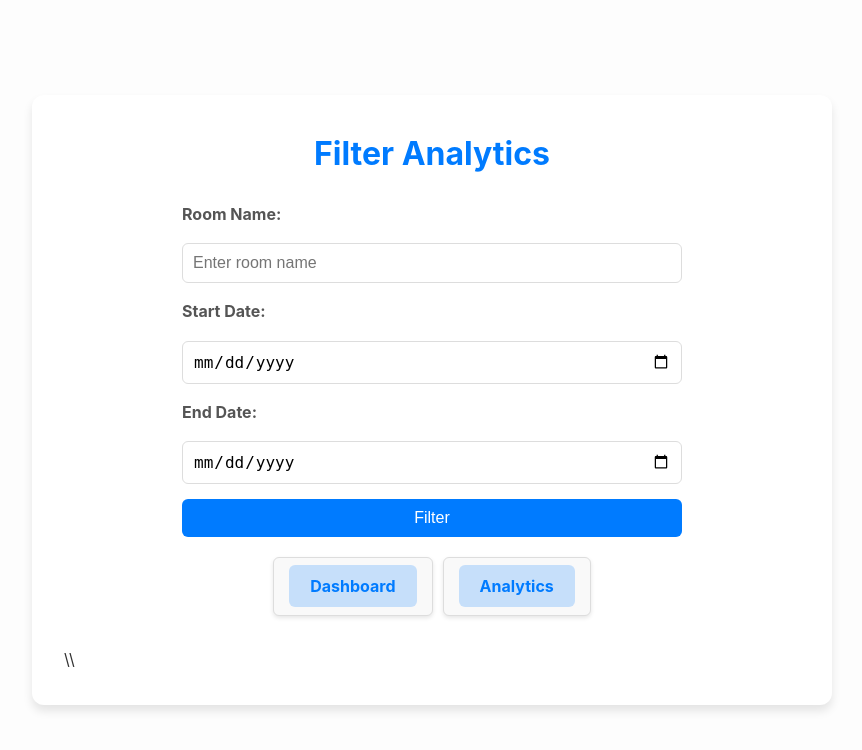
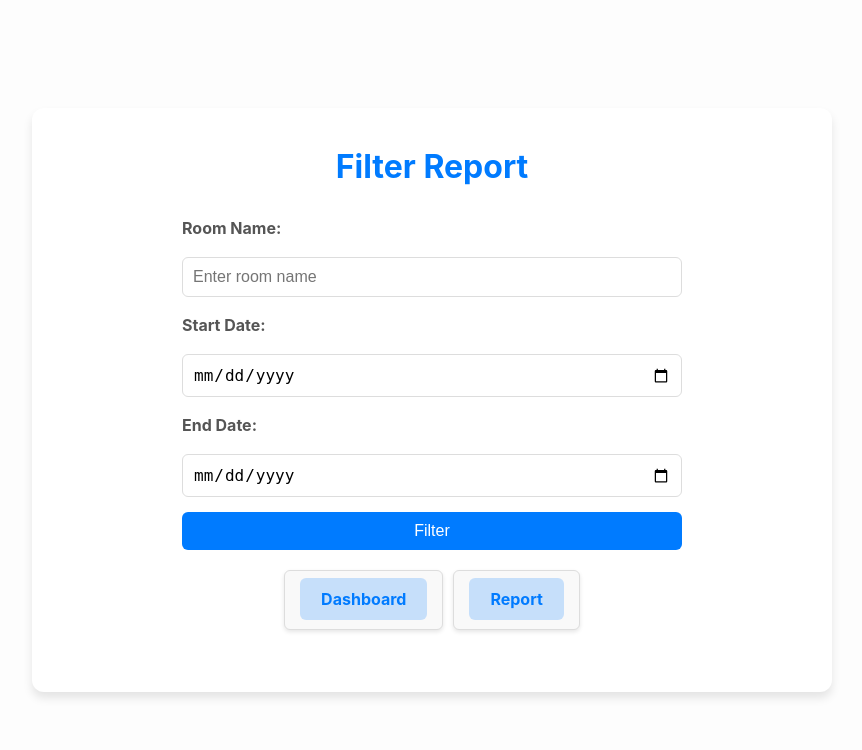
Before and after one commit to OAX356/ITCS333_Project, a PHP site: page /Report_form.php in a window 1280 px wide. Shown: the top 750 px of the page, without its empty margins (208-1070 px from the left). Run offline with PHP 8.4, Linux system fonts and the light colour scheme.

Commit message:
Report_form.php

```diff
--- a/Report_form.php
+++ b/Report_form.php
@@ -3,13 +3,13 @@
 <head>
     <meta charset="UTF-8">
     <meta name="viewport" content="width=device-width, initial-scale=1.0">
-    <title>Analytics Filter</title>
+    <title>Report Filter</title>
     <link rel="stylesheet" href="css/style.css">
 </head>
 <body>
     <main class="container">
-        <h1>Filter Analytics</h1>
-        <form method="GET" action="Analytics.php">
+        <h1>Filter Report</h1>
+        <form method="GET" action="report.php">
             <label for="roomFilter">Room Name:</label>
             <input type="text" id="roomFilter" name="roomFilter" placeholder="Enter room name">
 
@@ -25,9 +25,9 @@
         <nav>
             <ul>
                 <li><a href="Dashboard.php">Dashboard</a></li>
-                <li><a href="Analytics.php">Analytics</a></li>
+                <li><a href="report.php">Report</a></li>
             </ul>
-            \\
+
         </nav>
     </main>
 </body>
```
